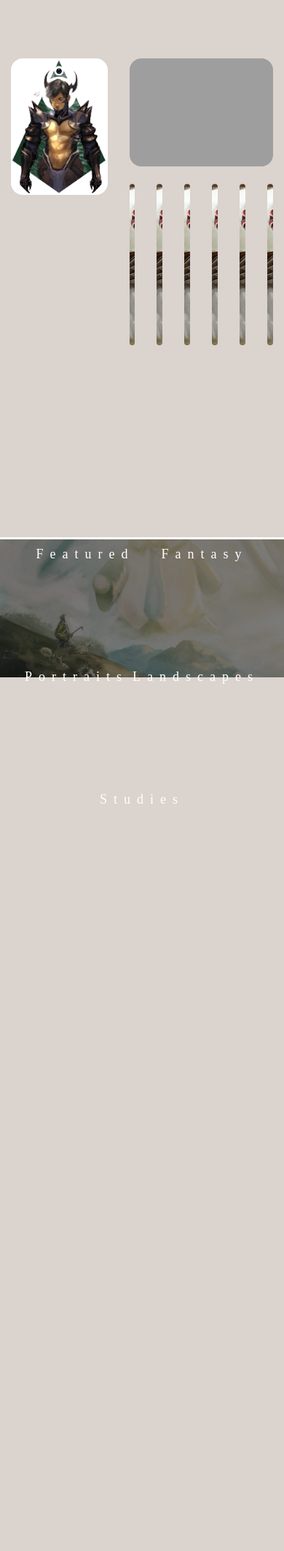
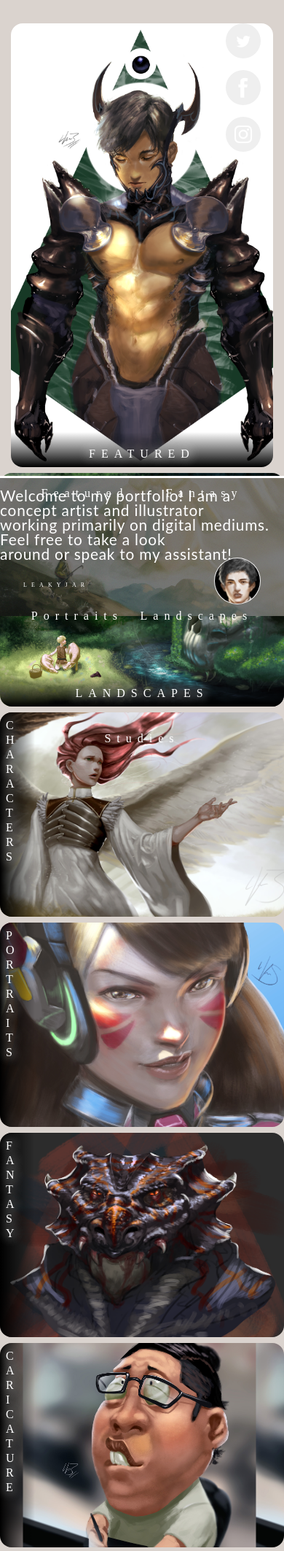
Before and after one commit to benghaun/venue-portfolio, a Django app: page / in a window 390 px wide. Shown: the top 2125 px of the page at 73% size. Before the commit the page ends 1101 px from the top, so only its background shows below. Run offline with Django 3.2, Linux system fonts and the light colour scheme; some libraries are stand-ins or nearby versions; grey boxes are pictures that could not be loaded.

Commit message:
Completed Profile Page

```diff
--- a/templates/css/profile.css
+++ b/templates/css/profile.css
@@ -1,5 +1,7 @@
 .navbar {
-	bottom:-5rem;
+	bottom:0;
+	position:fixed;
+	width: 100%;
 	background-color: black;
 	height: 12rem;
 	border-top: 3px solid white;
@@ -13,7 +15,7 @@
 
 
 body {
-	margin-top: 5rem !important;
+	margin-top: 2rem !important;
 	background-color: #DAD3CE;
 }
 
@@ -25,46 +27,55 @@ img{
 	border-radius: 1rem !important;
 }
 
-.portrait-fit{
+.portrait{
+	height: 38em;
 	width: 100%;
-	max-width: : 100%;
-	object-fit: cover;
-	object-position: 50% 50%;
-	border-radius: 1em;
+	overflow: hidden;
+    background-position: center;
+    border-radius: 1em;
+    background-size: cover;
+    position: relative;
+    margin-bottom: .5rem;
 }
 
-.portrait{
-	height: 100%;
-	width: 100%;
-	overflow-wrap: hidden;
+.landscape{
+	height: 20em;
+	width: auto;
+	overflow: hidden;
+    background-position: center;
+    border-radius: 1em;
+    background-size: cover;
+    position: relative;
+    margin-bottom: .5rem;
 }
 
-.category-block{
-	height: 36em;
+.fitted-vert-thumb{
+	height: 17.5em;
 	width: 100%;
-	max-width: 100%;
-	/*overflow: hidden;*/
+	overflow: hidden;
+    background-position: center;
+    border-radius: 1em;
+    background-size: cover;
+    position: relative;
+    margin-bottom: .5rem;
 }
 
-.sm_vert_thumb{
-	height: 13.8em;
-	overflow-wrap: hidden;
-}
-
-.thumbnail-fit{
-	width: auto;
-	height: 100%;
-	max-width: : 100%;
-	object-fit: cover;
-	object-position: 20%;
-	border-radius: 1em;
+.lg-vert-thumb{
+	height: 17.5em;
+	width: 100%;
+	overflow: hidden;
+    background-position: center;
+    border-radius: 1em;
+    background-size: 20em;
+    position: relative;
+    margin-bottom: .5rem;
 }
 
 .navbar-button{
 	color: white;
 	font-family: Quattrocento;
 	font-style: normal;
-	font-size: 18px;
+	font-size: 1rem;
 	line-height: 20px;
 	text-align: center;
 	letter-spacing: 0.5em !important;
@@ -72,6 +83,7 @@ img{
 }
 
 .navbar-button:hover{
+	font-size: 1.1rem;
 	color: white;
 	text-decoration: none;
 	-webkit-stroke-width: 5.3rem !important;
@@ -80,6 +92,162 @@ img{
     text-shadow: 0rem 0rem 1rem white, 0rem 0rem 1rem white, 0rem 0rem 1rem white, 0rem 0rem 1rem white;
 }
 
-a:hover{
+.nav-container{
+	width: 100%;
+	height: 100%;
+}
+
+.no-padding{
+	padding: 0em !important;
+}
+
+.social-media-block{
+	position: fixed;
+	right: 0;
+	top: 0;
+	margin-top: 2em;
+	margin-right: 2em;
+	height: 20em;
+	width: 3em;
+}
+
+.btn-circle {
+    width: 3em;
+    height: 3em;
+    padding: 1em 0em;
+    border-radius: 5em;
+    text-align: center;
+    font-size: 1em;
+    line-height: 1.42857;
+    margin-bottom: 1rem;
+}
+
+.btn-circle:hover {
+	background: linear-gradient(
+      rgba(0, 123, 255, 1),
+      rgba(0, 123, 255, 1))
+}
+
+.profile-name{
+	color: white;
+	font-family: Quattrocento;
+	font-style: normal;
+	font-size: 2vw;
+	line-height: 20px;
+	text-align: center;
+	letter-spacing: 0.8em !important;
+	-webkit-transition: -webkit-stroke-width 1s;
+	bottom: 0em;
+	left: 0em;
+	margin: 2rem;
+	position: fixed;
+}
+
+.profile-name:hover{
+	color: white;
+	text-decoration: none;
+}
+
+.btn-assistant{
+    width: 4em;
+    height: 4em;
+	position: fixed;
+	bottom: 0;
+	right: 0;
+	margin-right: 2rem;
+	margin-bottom: 1rem;
+	overflow: hidden;
+}
+
+.btn-assistant:hover{
+	background: linear-gradient(
+      rgba(255, 255, 255, 1),
+      rgba(255, 255, 255, 1));
+	box-shadow: 0rem 0rem .5rem .2rem white;
+}
+
+.cat-name{
+	width: 100%;
+	color: white;
+	font-family: Quattrocento;
+	font-style: normal;
+	font-size: 1rem;
+	line-height: 20px;
+	text-align: center;
+	letter-spacing: 0.5em !important;
+	position: absolute;
+	bottom: 0;
+	padding-bottom: 0.5rem;
+	padding-top: 40rem;
+	text-shadow: 0rem 0rem 1rem white, 0rem 0rem 1rem white;
 
 }
+
+.cat-name:hover{
+	font-size: 1.1rem;
+	text-decoration: none;
+    text-shadow: 0rem 0rem 1rem white, 0rem 0rem 1rem white, 0rem 0rem 1rem white, 0rem 0rem 1rem white;
+}
+
+.black-grad{
+	height: 3rem;
+	width: 100%;
+	position: absolute;
+	bottom: 0;
+	background: linear-gradient(
+      rgba(0, 0, 0, 0),
+      rgba(0, 0, 0, 1));
+}
+
+.cat-name-vert{
+	width: 10%;
+	height: 100%;
+	color: white;
+	font-family: Quattrocento;
+	font-style: normal;
+	font-size: 1rem;
+	line-height: 20px;
+	text-align: center;
+	letter-spacing: 10em !important;
+	position: absolute;
+	left: 0;
+	padding-left: 0.5rem;
+	padding-right: 6rem;
+	text-shadow: 0rem 0rem 1rem white, 0rem 0rem 1rem white;
+	padding-top: 0.5rem;
+	padding-bottom: 10rem;
+}
+
+.cat-name-vert:hover{
+	font-size: 1.1rem;
+	text-decoration: none;
+    text-shadow: 0rem 0rem 1rem white, 0rem 0rem 1rem white, 0rem 0rem 1rem white, 0rem 0rem 1rem white;
+}
+
+.black-grad-vert{
+	height: 100%;
+	width: 3rem;
+	position: absolute;
+	left: 0;
+	background: linear-gradient(
+		to left,
+      rgba(0, 0, 0, 0),
+      rgba(0, 0, 0, 1));
+}
+
+.user-description{
+	width: auto;
+	left: 50%;
+    margin-right: -50%;
+    transform: translate(-50%, -50%);
+	position: fixed;
+	bottom: 3%;
+    color: white;
+	font-family: Lato;
+	letter-spacing: 0.05rem;
+	font-style: normal;
+	font-size: 1.3rem;
+	line-height: 20px;
+	text-align: left;
+	text-shadow: 0rem 0rem 1rem white,
+}
--- a/templates/profile/profile.html
+++ b/templates/profile/profile.html
@@ -5,53 +5,67 @@
 <link rel="stylesheet" type="text/css" href="{% static 'profile.css' %}">
 <body>
     <div class="container">
-        <div class="category-block">
-
+        <div>
             <div class="row">
-                <div class="col-5">
-                    <div class="portrait">
-                        <img src="{% static 'DemonDude1.png' %}" class="portrait-fit">
+                <div class="col-md-4 col-sm-12 ml-auto">
+                    <a href="#">
+                        <div class="portrait" style="background-image: url('{% static 'DemonDude1.png' %}')">
+                            <div class="black-grad"></div>
+                            <div class="cat-name">FEATURED</div>
+                        </div>
+                    </a>
+                </div>
+                <div class="col-md-7 col-sm-12 mr-auto">
+                    <div class="row">
+                        <div class="col-12 no-padding">
+                            <a href="#">
+                                <div class="landscape" style="background-image: url('{% static 'Chilling-in-the-Forest.jpg' %}')">
+                                    <div class="black-grad"></div>
+                                    <div class="cat-name">LANDSCAPES</div>
+                                </div>
+                            </a>
                         </div>
                     </div>
-                <div class="col-7">
                     <div class="row">
-                        <div class="col-12">
-                            <div class="portrait">
-                                <img src="{% static 'forest.jpg' %}" class="portrait-fit">
+                        <div class="col-md-2 col-sm-12 no-padding mr-auto">
+                            <a href="#">
+                                <div class="fitted-vert-thumb" style="background-image: url('{% static 'Angel.jpg' %}');background-position: 25%;">
+                                    <div class="black-grad-vert"></div>
+                                    <div class="cat-name-vert">C H A R A C T E R S</div>
                                 </div>
+                            </a>
                         </div>
+                        <div class="col-md-2 col-sm-12 no-padding mx-auto">
+                            <a href="#">
+                                <div class="fitted-vert-thumb" style="background-image: url('{% static 'D.va-Portrait.jpg' %}');">
+                                    <div class="black-grad-vert"></div>
+                                    <div class="cat-name-vert">P O R T R A I T S</div>
                                 </div>
-                    <br>
-                    <div class="row">
-                        <div class="col-2">
-                            <div class="sm_vert_thumb">
-                                <img src="{% static 'Angel.jpg' %}" class="thumbnail-fit">
+                            </a>
                         </div>
+                        <div class="col-md-2 col-sm-12 no-padding mx-auto">
+                            <a href="3">
+                                <div class="lg-vert-thumb" style="background-image: url('{% static 'Balazar.png' %}');background-position: 55% 30%;background-size: 25em">
+                                    <div class="black-grad-vert"></div>
+                                    <div class="cat-name-vert">F A N T A S Y</div>
                                 </div>
-                        <div class="col-2">
-                            <div class="sm_vert_thumb">
-                                <img src="{% static 'Angel.jpg' %}" class="thumbnail-fit">
+                            </a>
                         </div>
+                        <div class="col-md-2 col-sm-12 no-padding mx-auto">
+                            <a href="#">
+                                <div class="lg-vert-thumb" style="background-image: url('{% static 'Caricature-Eimran.jpg' %}');background-position: 45% 30%;">
+                                    <div class="black-grad-vert"></div>
+                                    <div class="cat-name-vert">C A R I C A T U R E</div>
                                 </div>
-                        <div class="col-2">
-                            <div class="sm_vert_thumb">
-                                <img src="{% static 'Angel.jpg' %}" class="thumbnail-fit">
+                            </a>
                         </div>
+                        <div class="col-md-2 col-sm-12 no-padding ml-auto" style="margin-bottom: 20rem;">
+                            <a href="#">
+                                <div class="lg-vert-thumb" style="background-image: url('{% static 'Material-Studies.jpg' %}');background-position: 55% 13%;background-size: 70em">
+                                    <div class="black-grad-vert"></div>
+                                    <div class="cat-name-vert">S T U D I E S</div>
                                 </div>
-                        <div class="col-2">
-                            <div class="sm_vert_thumb">
-                                <img src="{% static 'Angel.jpg' %}" class="thumbnail-fit">
-                            </div>
-                        </div>
-                        <div class="col-2">
-                            <div class="sm_vert_thumb">
-                                <img src="{% static 'Angel.jpg' %}" class="thumbnail-fit">
-                            </div>
-                        </div>
-                        <div class="col-2">
-                            <div class="sm_vert_thumb">
-                                <img src="{% static 'Angel.jpg' %}" class="thumbnail-fit">
-                            </div>
+                            </a>
                         </div>
                     </div>
                 </div>
@@ -109,9 +123,32 @@
                     <br>
                     <br>
                 </div>
-
         </div>
     </nav>
+    <div class="social-media-block">
+        <button type="button" class="btn btn-default btn-circle no-padding" >
+            <img src="{% static 'twitter.png' %}" alt="twitter">
+        </button>
+        <button type="button" class="btn btn-default btn-circle no-padding" >
+            <img src="{% static 'facebook.png' %}" alt="facebook">
+        </button>
+        <button type="button" class="btn btn-default btn-circle no-padding" >
+            <img src="{% static 'instagram.png' %}" alt="instagram">
+        </button>
+    </div>
+
+    <div>
+        <a href="#" class="profile-name">LEAKYJAR</a>
+    </div>
+
+    <div class="user-description">
+        Welcome to my portfolio! I am a concept artist and illustrator <br> working primarily on digital mediums.
+        Feel free to take a look </br> around or speak to my assistant!
+    </div>
+
+    <button type="button" class="btn btn-default btn-circle no-padding btn-assistant" >
+            <img src="{% static 'AssistantThumb.png' %}" alt="assistant">
+    </button>
 </body>
 
 {% endblock %}
```
Also changed, not shown: templates/js/AssistantThumb.png (added), templates/js/Balazar.png (added), templates/js/Caricature-Eimran.jpg (added), templates/js/Chilling-in-the-Forest.jpg (added), templates/js/D.va-Portrait.jpg (added), templates/js/facebook.png (added), templates/js/instagram.png (added), templates/js/twitter.png (added), 1 other file. Lines whose indentation alone changed are shown as unchanged.
